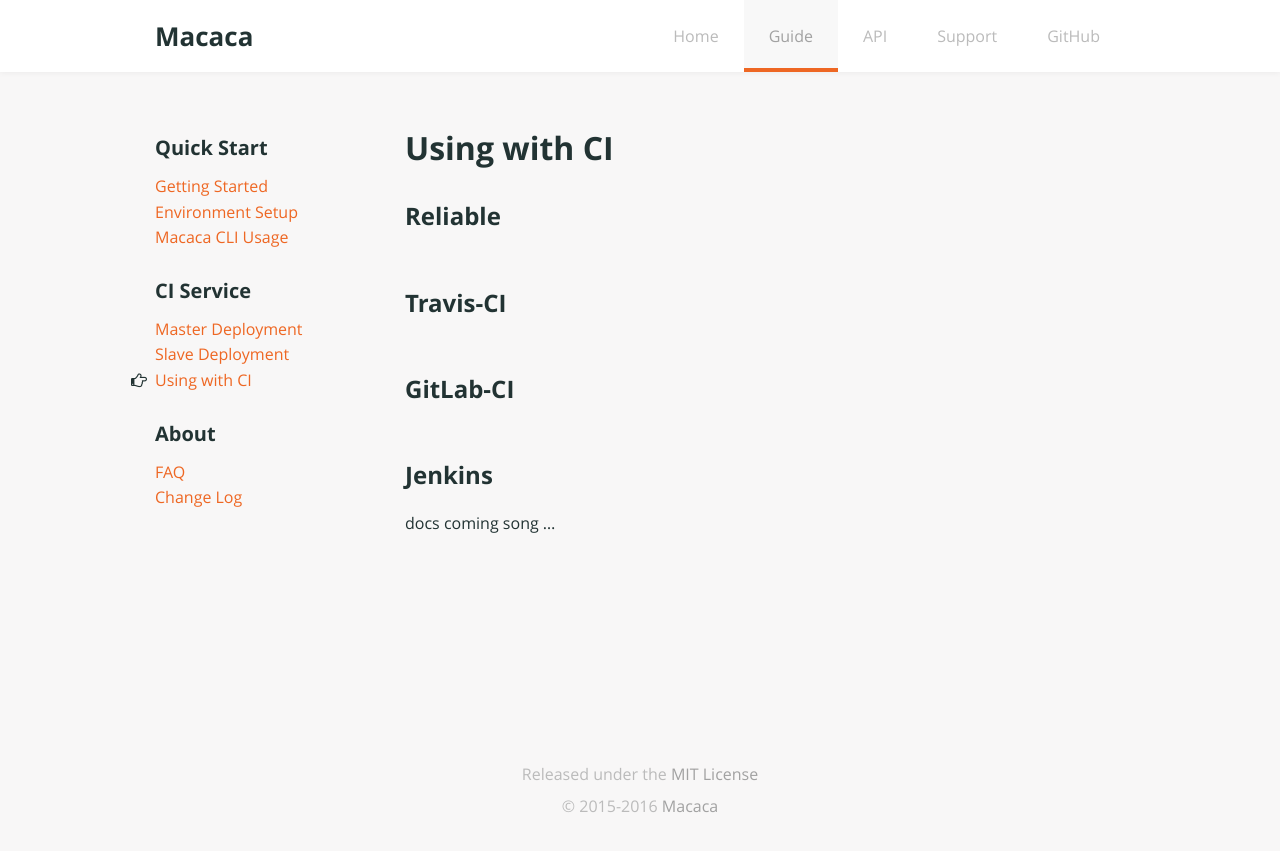
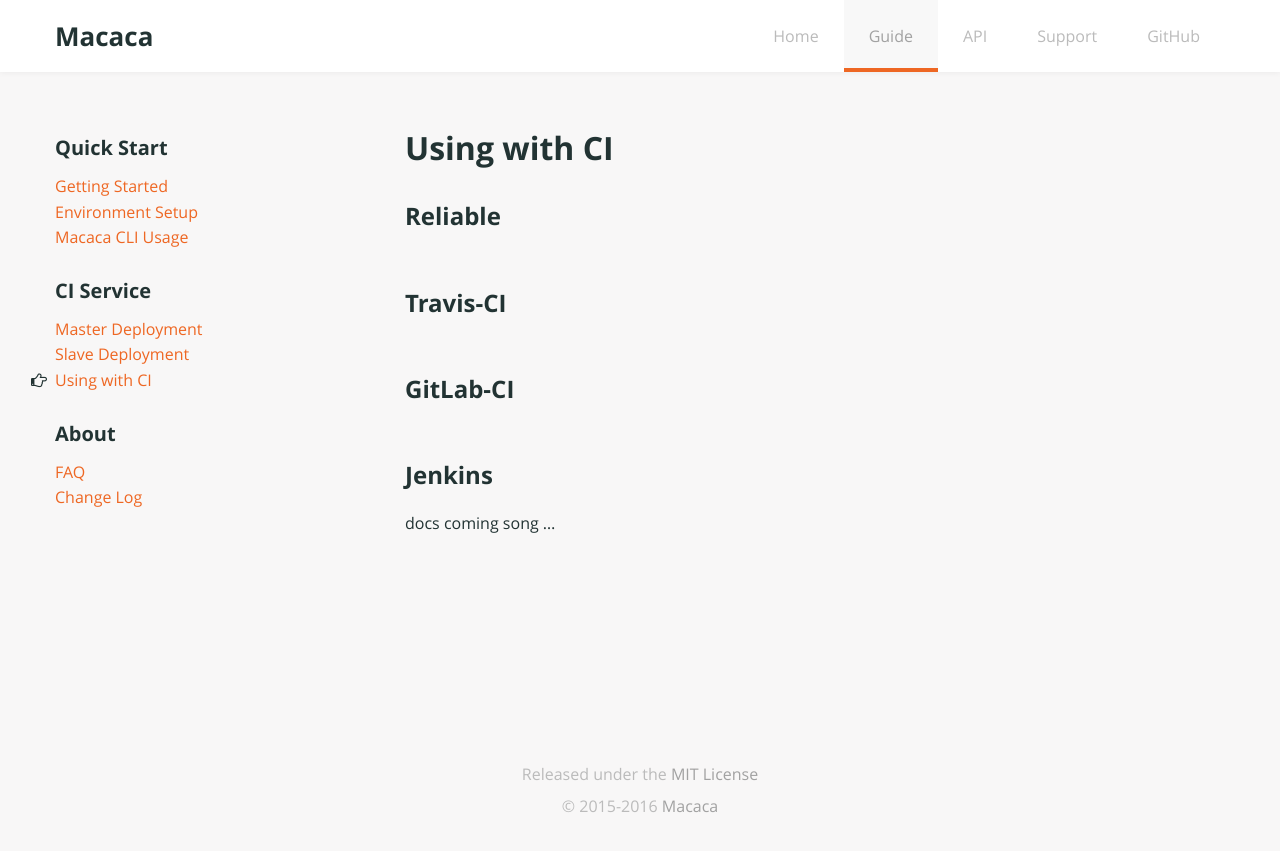
Before and after one commit to sencho/macacajs.github.io, a Jekyll site: the page built from _docs/using-with-ci.md, in a window 1280 px wide. Shown: the top 851 px of the page. Built offline with Jekyll 4.4.1, drawn with Linux system fonts in a browser that asks for light colours.

Commit message:
Update styles

```diff
--- a/_sass/_api.scss
+++ b/_sass/_api.scss
@@ -1,11 +1,6 @@
 .name,
 .param-type {
   font-family: Consolas, Monaco, 'Andale Mono', monospace;
-}
-
-.name {
-  max-width: 100%;
-  overflow-x: auto;
 }
 
 .signature-attributes {
@@ -21,6 +16,11 @@
   font-size: 80%;
   font-weight: normal;
   white-space: nowrap;
+}
+
+.anchor {
+  float: left;
+  margin-left: -1em;
 }
 
 .details {
@@ -101,3 +101,15 @@
     display: inline-block;
   }
 }
+
+@media (max-width: 767px) {
+  .name {
+    max-width: 100%;
+    overflow-x: auto;
+  }
+
+  .anchor,
+  .api-table {
+    display: none;
+  }
+}
--- a/_sass/_article.scss
+++ b/_sass/_article.scss
@@ -3,7 +3,7 @@
   padding: 50px 0 100px;
 
   aside + & {
-    margin-left: 250px;
+    margin-left: 350px;
 
     @media (max-width: 767px) {
       margin-left: 0;
--- a/_sass/_aside.scss
+++ b/_sass/_aside.scss
@@ -23,6 +23,13 @@
     }
   }
 
+  &.fixed {
+    position: fixed;
+    top: 0;
+    bottom: 0;
+    overflow-y: auto;
+  }
+
   @media (max-width: 767px) {
     display: none;
   }
--- a/_sass/_base.scss
+++ b/_sass/_base.scss
@@ -48,7 +48,7 @@
   padding-right: 15px;
 
   @media (min-width: 768px) {
-    width: 1000px;
+    width: 1200px;
   }
 }
 
```
